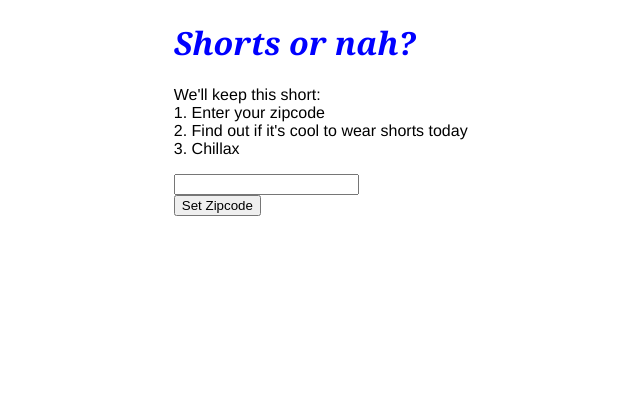
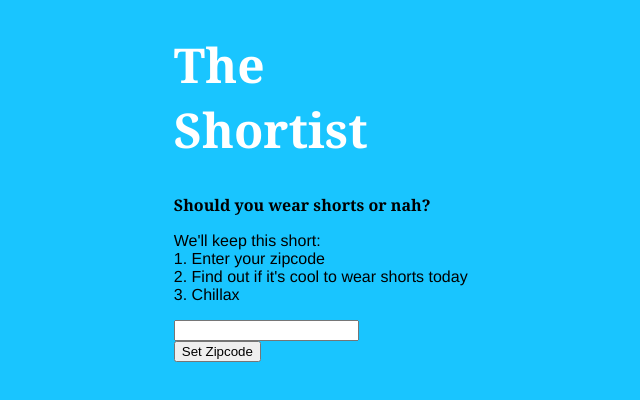
Before and after one commit to robertbernardbrown/Shorts, a plain HTML site: page frontend.html in a window 1280 px wide. Shown: the whole page, without its empty margins (319-959 px from the left). Drawn offline with Linux system fonts and the light colour scheme.

Commit message:
updated some CSS formatting draft 2

```diff
--- a/frontend.html
+++ b/frontend.html
@@ -7,16 +7,23 @@
 
 <style>
 
+html {
+margin: 0%;
+padding: 0%;
+background-color: #19c5ff;
+}
 h1 {
-color: blue;
+color: white;
 font-family: Georgia, "Times New Roman";
-font-size: 2em;
-font-style: italic;
+font-size: 3em;
+}
+h2 {
+font-size: 1em;
+font-family: Georgia;
 }
 p {
 color: black;
 font-size: 1em;
-font-family:
 }
 body {
 width: 23%;
@@ -29,7 +36,8 @@ font-family: Helvetica, Arial, serif;
 
   <body>
 
-    <h1>Shorts or nah?</h1>
+    <h1>The Shortist</h1>
+    <h2>Should you wear shorts or nah?</h2>
 
     <p>
       We'll keep this short:
```
